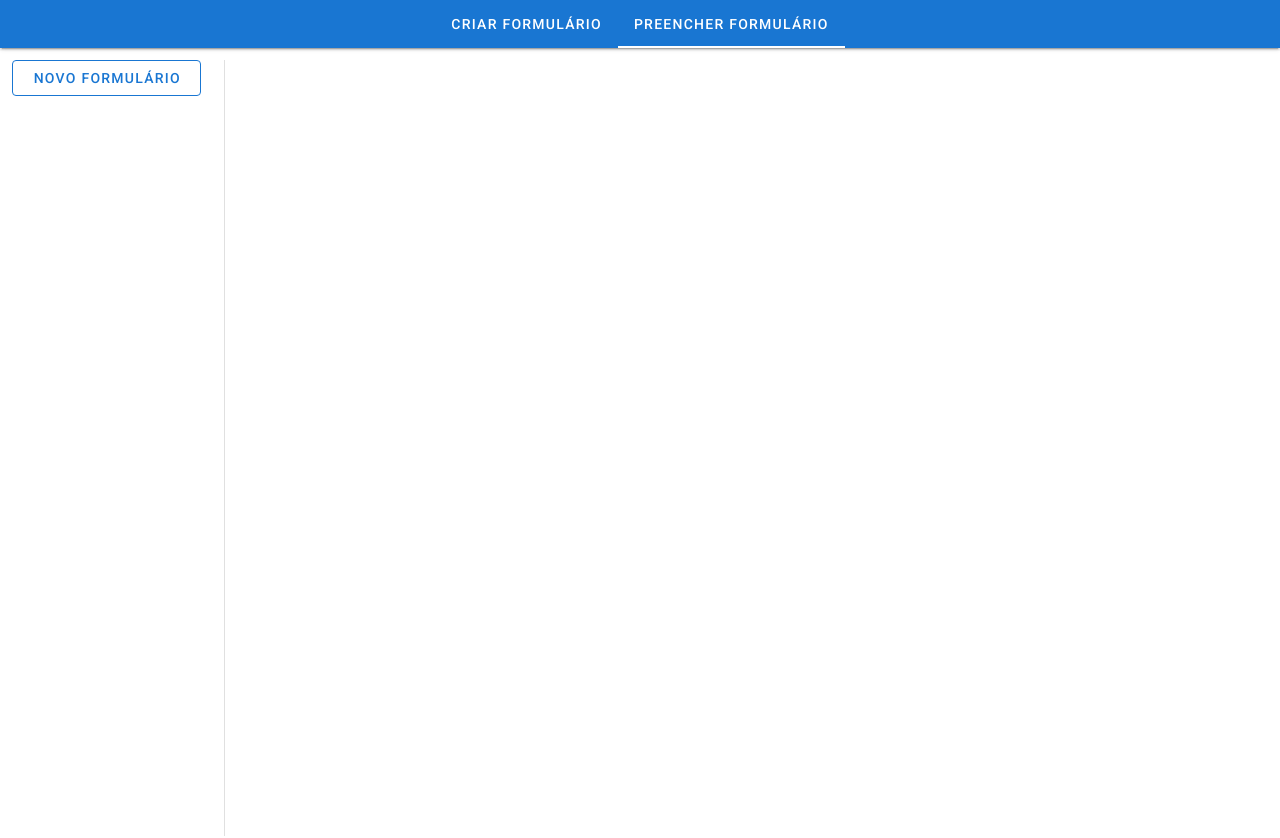
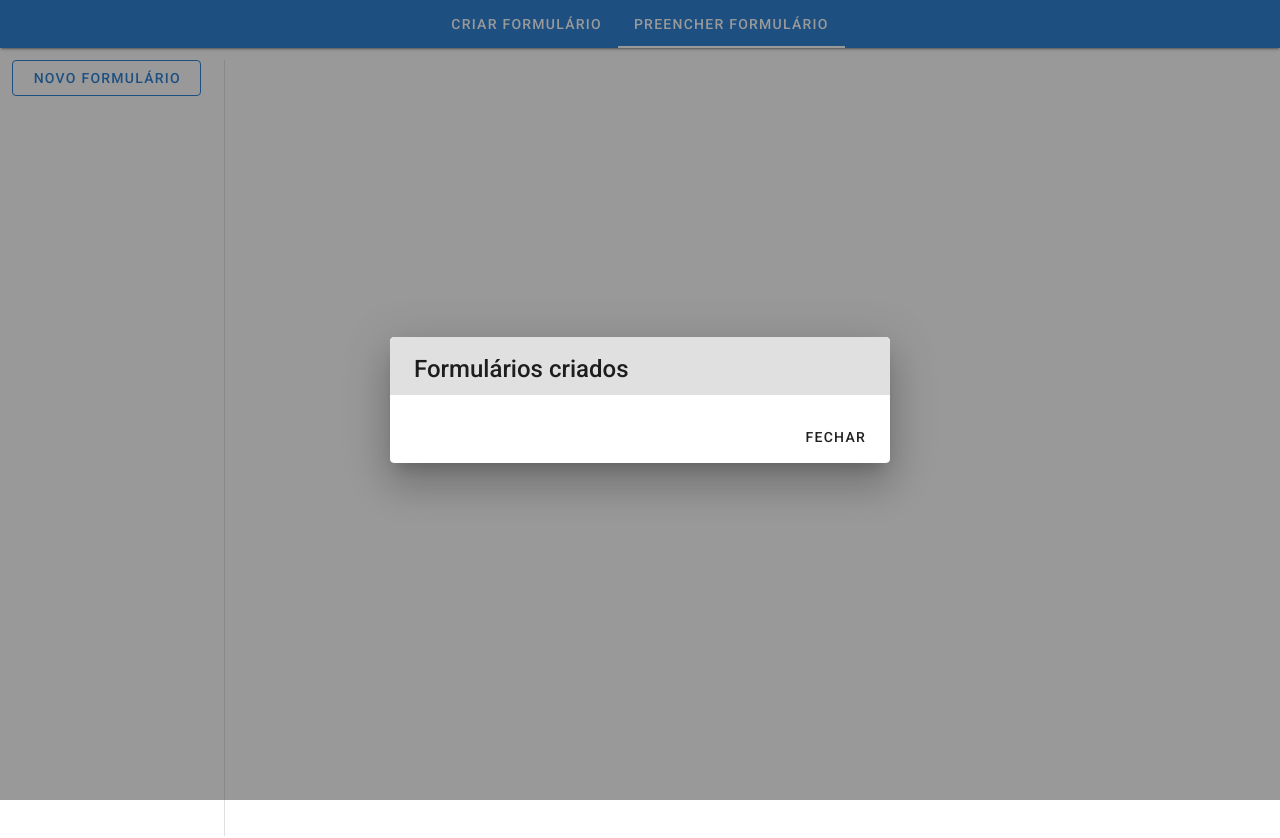
Before and after one commit to ricardoluizbb/form-builder, a Vue app: page /fill-form in a window 1280 px wide. Both pictures are taken after a click on the button "NOVO FORMULÁRIO". Shown: the top 838 px of the page. Built offline with nearby package versions, Linux system fonts and the light colour scheme.

Commit message:
Created new form dialog

```diff
--- a/src/components/fill-form/FillLeftColumn.vue
+++ b/src/components/fill-form/FillLeftColumn.vue
@@ -1,13 +1,25 @@
 <template>
-  <div>
-    <v-btn width="100%" outlined @click="openFormDialog" color="primary"
-      >Novo Formulário</v-btn
-    >
+  <div class="text-center">
+    <v-btn width="100%" color="primary" outlined @click="dialog = true">
+      Novo formulário
+    </v-btn>
+
+    <NewFormDialog :dialog="dialog" @close-dialog="dialog = false" />
   </div>
 </template>
 
 <script>
+import NewFormDialog from "./NewFormDialog.vue";
+
 export default {
   name: "FillLeftColumn",
+  data() {
+    return {
+      dialog: false,
+    };
+  },
+  components: {
+    NewFormDialog,
+  },
 };
 </script>
--- /dev/null
+++ b/src/components/fill-form/NewFormDialog.vue
@@ -0,0 +1,63 @@
+<template>
+    <v-dialog v-model="internalDialogVisible" width="500">
+      <v-card>
+        <v-card-title class="text-h5 grey lighten-2">
+          Formulários criados
+        </v-card-title>
+
+        <v-list>
+          <v-list-item v-for="form in forms" :key="form.id">
+            <v-list-item-title class="primary--text">{{ form.title }}</v-list-item-title>
+          </v-list-item>
+        </v-list>
+
+        <v-card-actions>
+          <v-spacer></v-spacer>
+          <v-btn text @click="closeDialog">
+            Fechar
+          </v-btn>
+        </v-card-actions>
+      </v-card>
+    </v-dialog>
+  </template>
+
+  <script>
+  import { useFillFormStore } from "@/stores/fillFormStore";
+
+  export default {
+    name: 'NewFormDialog',
+    props: {
+      dialog: {
+        type: Boolean,
+        required: true,
+      },
+    },
+    data() {
+      return {
+        internalDialogVisible: this.dialog,
+      };
+    },
+    computed: {
+      forms() {
+        const fillFormStore = useFillFormStore();
+        return fillFormStore.getForms;
+      },
+    },
+    watch: {
+      dialog(val) {
+        this.internalDialogVisible = val;
+      },
+      internalDialogVisible(val) {
+        if (!val) {
+          this.$emit("close-dialog");
+        }
+      },
+    },
+    methods: {
+      closeDialog() {
+        this.internalDialogVisible = false;
+        this.$emit("close-dialog");
+      },
+    },
+  };
+  </script>
```
Also changed, not shown: src/components/fill-form/FillNewFormDialog.vue (deleted, +0 -37 lines).
